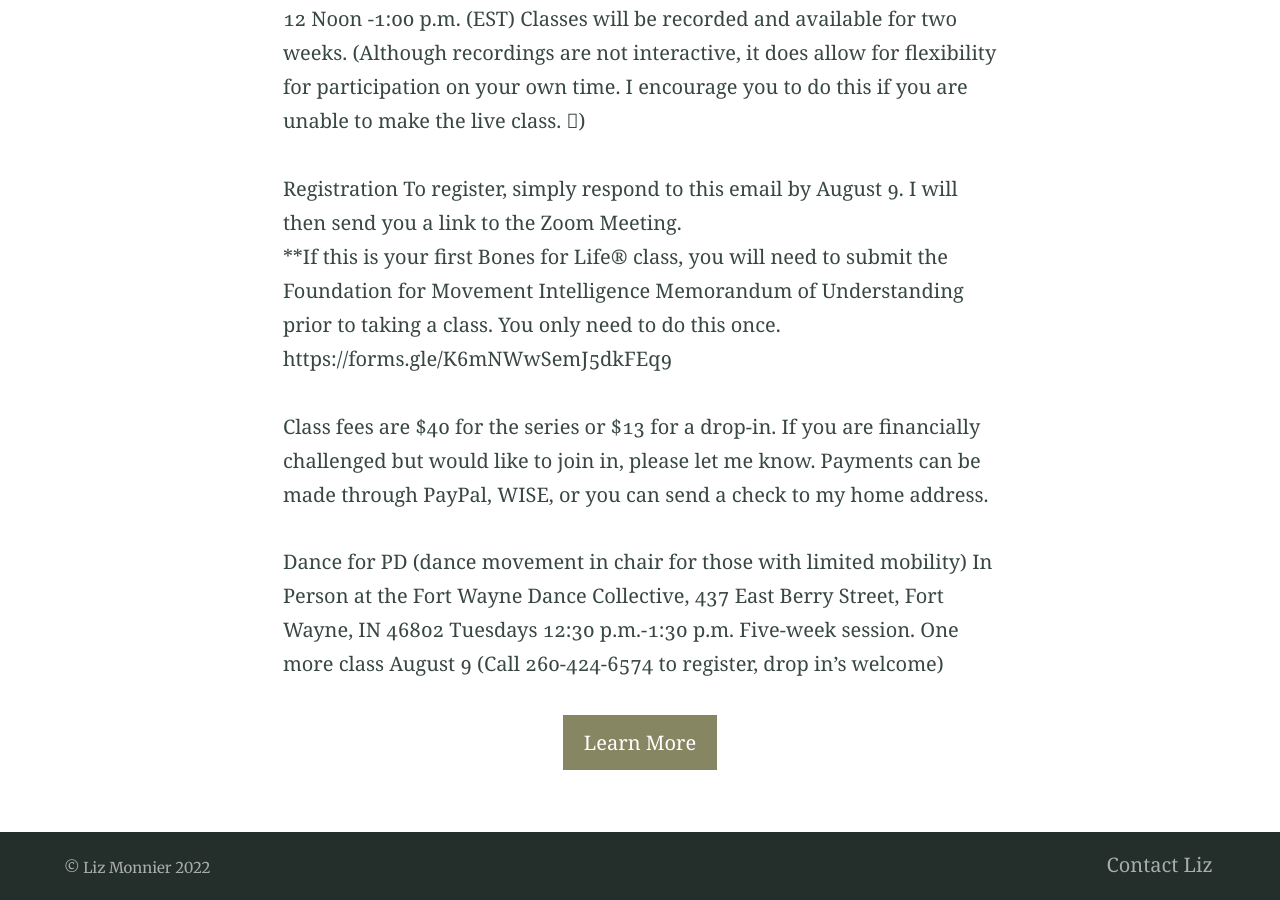
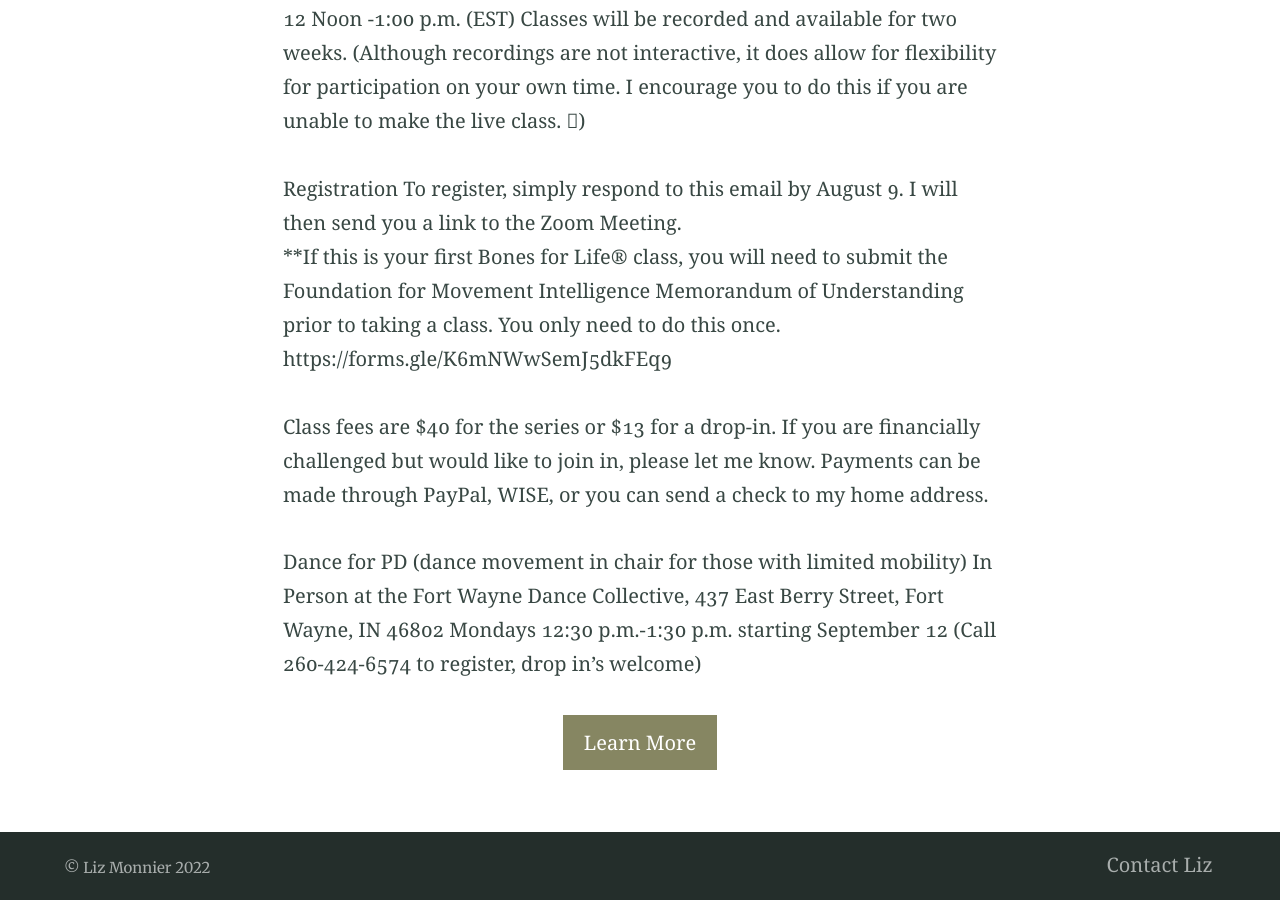
Before and after one commit to monnierliz/monnierliz.github.io, a Jekyll site: the page built from index.md, in a window 1280 px wide and 900 px high, scrolled down 4465 px. Built offline with Jekyll 4.4.1, drawn with Linux system fonts in a browser that asks for light colours.

Commit message:
Chair dance changes
changes to chair dance

```diff
--- a/index.md
+++ b/index.md
@@ -85,8 +85,7 @@ Payments can be made through PayPal, WISE, or you can send a check to my home ad
 
 Dance for PD (dance movement in chair for those with limited mobility)
 In Person at the Fort Wayne Dance Collective, 437 East Berry Street, Fort Wayne, IN 46802
-Tuesdays 12:30 p.m.-1:30 p.m.  Five-week session.
-One more class August 9 (Call 260-424-6574 to register, drop in’s welcome)
+Mondays 12:30 p.m.-1:30 p.m.  starting September 12 (Call 260-424-6574 to register, drop in’s welcome)
 
 
 
```
